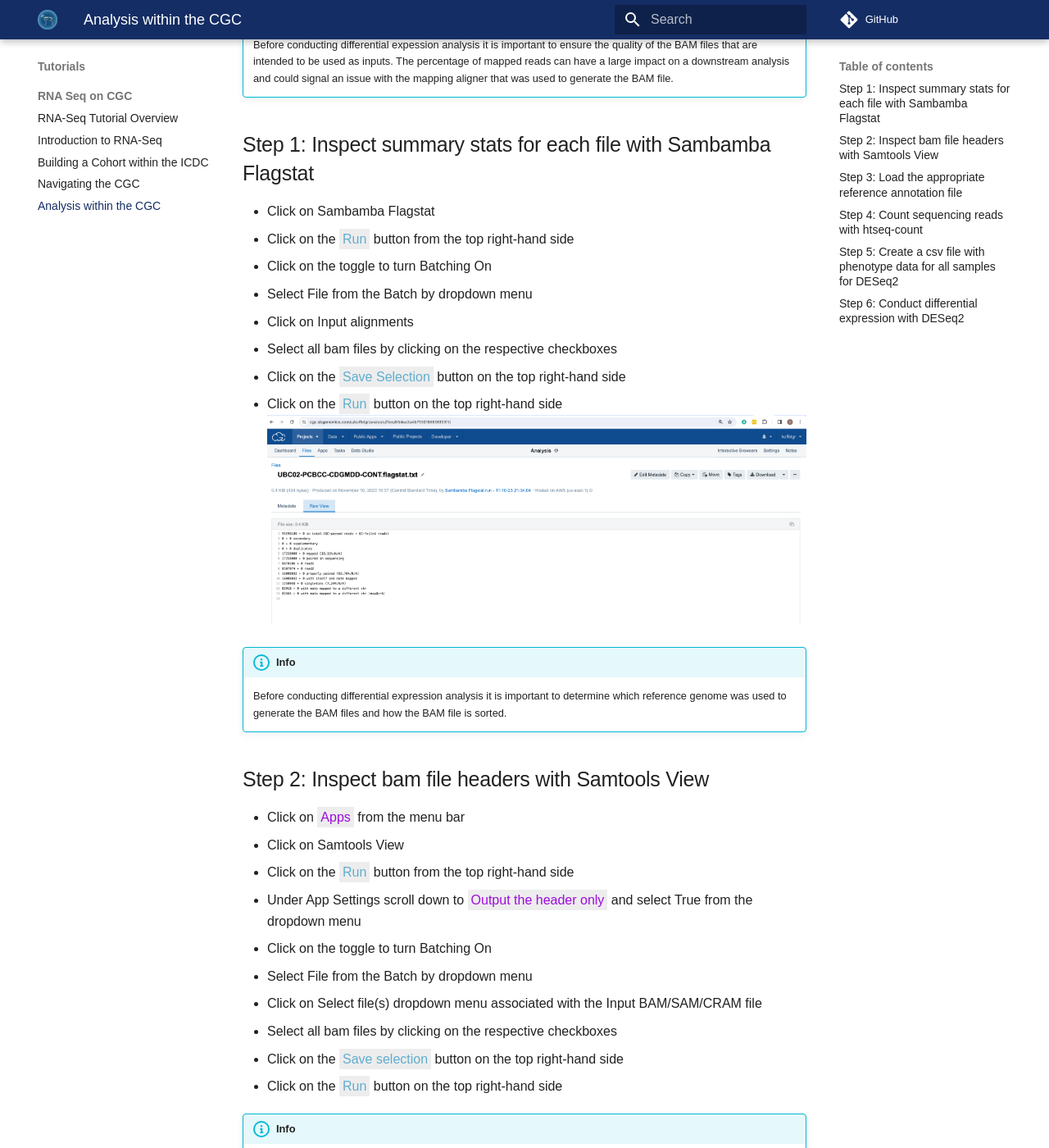
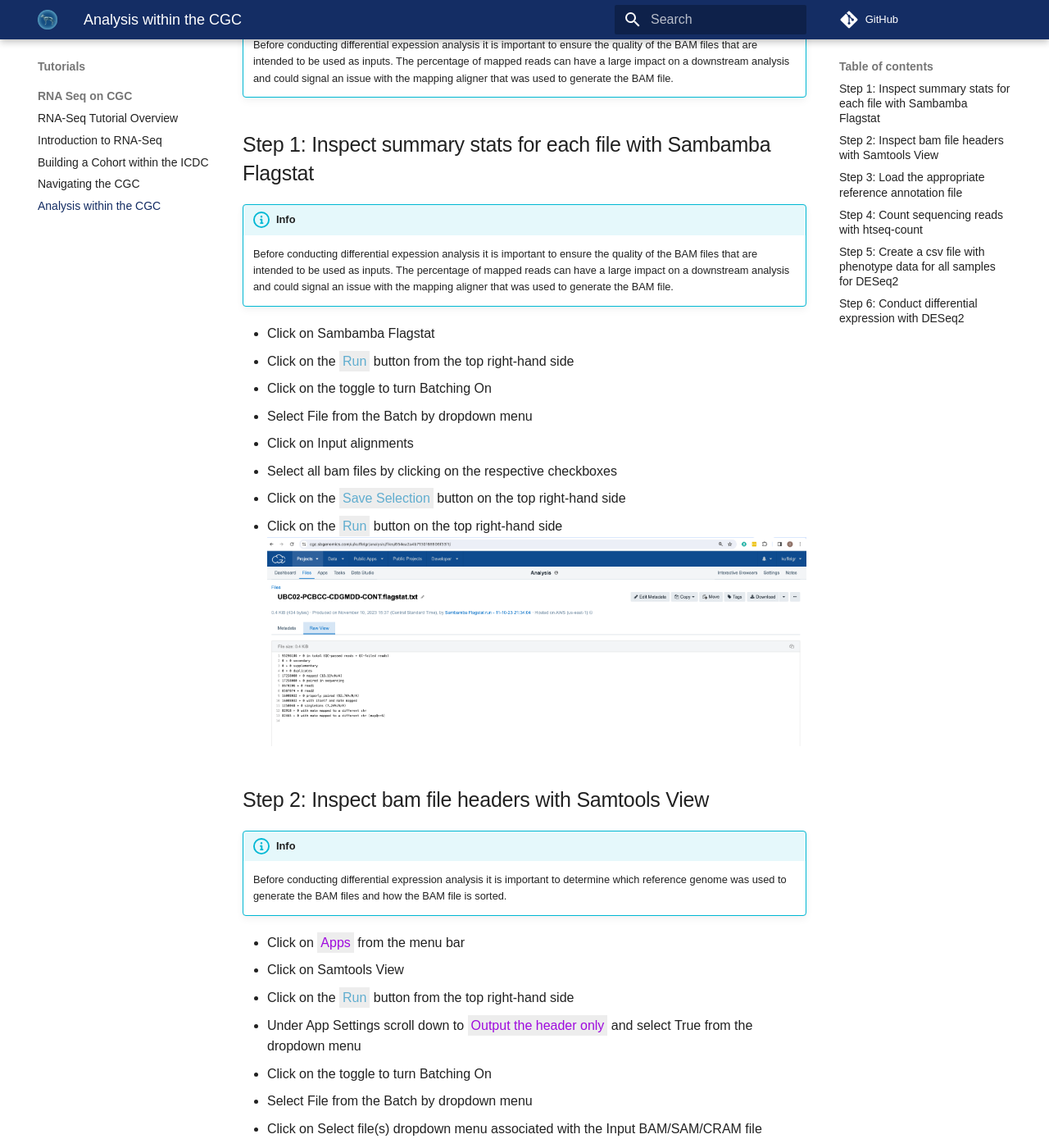
Before and after one commit to CBIIT/icdc-bioinformatics, an MkDocs documentation site: the page built from docs/Tutorials/RNA-Seq-on-CGC/rna_seq_05.md, in a window 1280 px wide and 1400 px high, scrolled down 437 px. Shown: the whole window at 82% size. Built offline with MkDocs 1.6.1 and Material for MkDocs 9.7.7, drawn with Linux system fonts in a browser that asks for light colours; some web fonts are replaced; comment, search, counter and statistics services are not loaded; some of the changed text lies outside the part shown.

Commit message:
Update Analysis within the CGC page

```diff
--- a/docs/Tutorials/RNA-Seq-on-CGC/rna_seq_05.md
+++ b/docs/Tutorials/RNA-Seq-on-CGC/rna_seq_05.md
@@ -13,6 +13,8 @@
 !!! info
     Before conducting differential expession analysis it is important to ensure the quality of the BAM files that are intended to be used as inputs. The percentage of mapped reads can have a large impact on a downstream analysis and could signal an issue with the mapping aligner that was used to generate the BAM file.
 ## Step 1: Inspect summary stats for each file with Sambamba Flagstat
+!!! info
+    Before conducting differential expession analysis it is important to ensure the quality of the BAM files that are intended to be used as inputs. The percentage of mapped reads can have a large impact on a downstream analysis and could signal an issue with the mapping aligner that was used to generate the BAM file.
 * Click on Sambamba Flagstat
 * Click on the <span class="highlight_button">Run</span> button from the top right-hand side
 * Click on the toggle to turn Batching On
@@ -23,9 +25,10 @@
 * Click on the <span class="highlight_button">Run</span> button on the top right-hand side
 ![Samtools Flagstat](./rna-seq-images/cgc-flagstat-results.png "Samtools Flagstat")
 
+
+## Step 2: Inspect bam file headers with Samtools View
 !!! info
     Before conducting differential expression analysis it is important to determine which reference genome was used to generate the BAM files and how the BAM file is sorted.
-## Step 2: Inspect bam file headers with Samtools View
 * Click on <span class="highlight_text">Apps</span> from the menu bar
 * Click on Samtools View
 * Click on the <span class="highlight_button">Run</span> button from the top right-hand side
@@ -37,17 +40,19 @@
 * Click on the <span class="highlight_button">Save selection</span> button on the top right-hand side
 * Click on the <span class="highlight_button">Run</span> button on the top right-hand side
 
+
+## Step 3: Load the appropriate reference annotation file
 !!! info
     In order to count gene features across exons the HTSeq-count tool will need a Gene Transfer Format (GTF) file that contains information about each gene from a particular reference genome. In this case, the original BAM files were mapped to the NCBI reference genome canFam3.
-## Step 3: Load the appropriate reference annotation file
 * Download the GTF file located here https://hgdownload.soe.ucsc.edu/goldenPath/canFam3/bigZips/genes/
 * Click on canFam3.ncbiRefSeq.gtf.gz
 * Locate this file on your local computer and open to unzip
 * Navigate back to the CGC and add this file to the project
 
+
+## Step 4: Count sequencing reads with htseq-count
 !!! info
     Binary Alignment Mapping files or BAM files are simply compressed binary representation of sequence data mapped to a particular reference genome. Although these files are not human readable, we can use tools such as HTSeq to count sequencing reads that overlap exons for each gene in a reference genome.
-## Step 4: Count sequencing reads with htseq-count
 * Click on <span class="highlight_text">Apps</span> from the secondary menu bar
 * Click HTSeq-count
 * Click on the <span class="highlight_button">Run</span> button from the top right-hand side
@@ -62,10 +67,10 @@
 * Select canFam3.ncbiRefSeq.gtf.gz
 ![HTSeq-count](./rna-seq-images/cgc-htseq-results.png "HTSeq-count")
 
+
+## Step 5: Create a csv file with phenotype data for all samples for DESeq2
 !!! info
     Before conducting differential expression analysis a file must be derived to tell DESeq2 how the samples relate to one another. For this tutorial, we can easily generate this file using our exported file manifest from the ICDC.
-## Step 5: Create a csv file with phenotype data for all samples for DESeq2
-
 * Click on <span class="highlight_text">Files</span> from the menu bar
 * In the search box type .csv and hit enter
 * Click on the file manifest which will be named with a series of letters and numbers with a .csv file extension
@@ -81,11 +86,9 @@
 * Click on the <span class="highlight_button">Browse files</span> button to add the file created named phenotype_filtered.csv
 * Click on the green <span class="highlight_button">Start upload</span> button
 
+## Step 6: Conduct differential expression with DESeq2
 !!! info
     The DESeq2 package can determine differential expression between sample groups using the raw count table derived by HTSeq and fitting the negative binomial generalized linear model for each gene and then using the Wald test for significance testing. Count outliers are detected using Cook’s distance and can be removed from further analysis. The Wald test p-values from the subset of genes that pass independent filtering can then be adjusted for multiple testing using the Benjamin-Hochburg procedure.
-
-## Step 6: Conduct differential expression with DESeq2
-
 * Click on <span class="highlight_text">Apps</span> from the menu bar
 * Click DESeq2
 * Click on the <span class="highlight_button">Run</span> button from the top right-hand side
```
